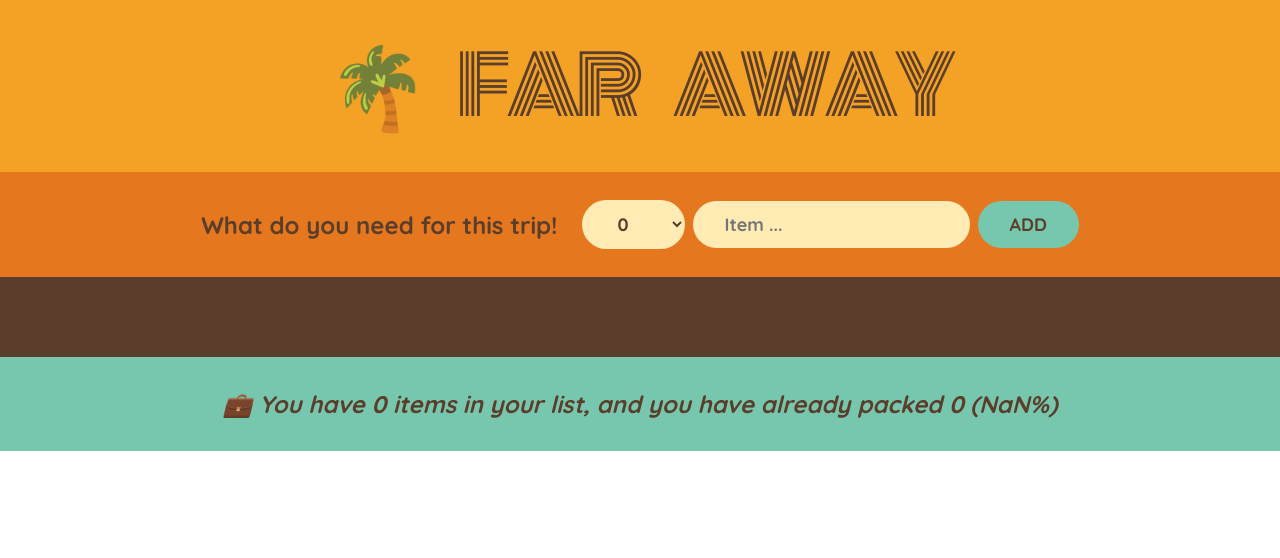
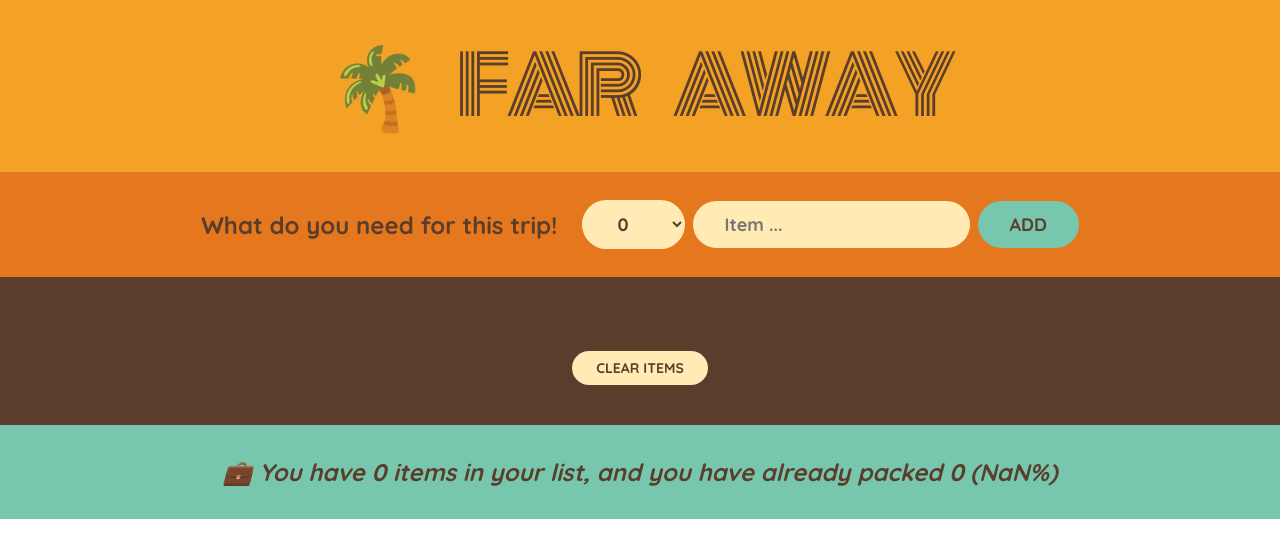
Before and after one commit to UmerQaisar/Travel-List, a React (Create React App) app: page / in a window 1280 px wide. Shown: the top 558 px of the page. Built offline with nearby package versions, Linux system fonts and the light colour scheme.

Commit message:
Added option to clear the list

```diff
--- a/src/App.js
+++ b/src/App.js
@@ -21,10 +21,16 @@ export default function App() {
         }));
     }
 
+    function handleClearList() {
+        const confirmed = window.confirm('Are you sure?');
+
+        if(confirmed) setItems([])
+    }
+
     return <div>
         <Logo/>
         <Form onAddItem={handleAddItem}/>
-        <PackingList items={items} onRemoveItem={handleRemoveItem} onToggleItem={handleToggleItem} />
+        <PackingList items={items} onRemoveItem={handleRemoveItem} onToggleItem={handleToggleItem} onClearList={handleClearList}/>
         <Stats items={items}/>
     </div>
 }
@@ -64,13 +70,17 @@ function Form({onAddItem}) {
     )
 }
 
-function PackingList({items, onRemoveItem, onToggleItem}) {
+function PackingList({items, onRemoveItem, onToggleItem, onClearList}) {
     return (
-        <div className="list">
-            <ul>
-                {items.map(item => (<Item item={item} onRemoveItem={onRemoveItem} onToggleItem={onToggleItem} key={item.id}/>))}
-            </ul>
-        </div>
+            <div className="list">
+                <ul>
+                    {items.map(item => (
+                        <Item item={item} onRemoveItem={onRemoveItem} onToggleItem={onToggleItem} key={item.id}/>))}
+                </ul>
+                <div className='actions'>
+                    <button onClick={onClearList}>Clear Items</button>
+                </div>
+            </div>
     )
 }
 
```
